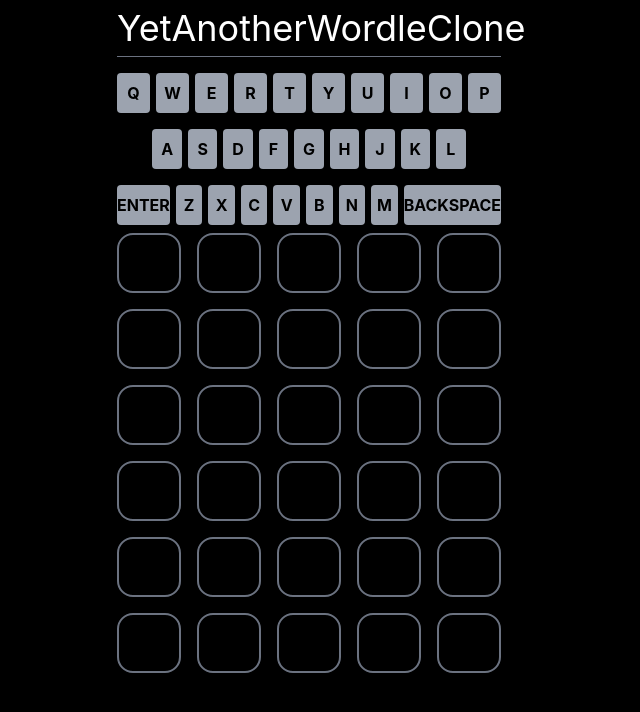
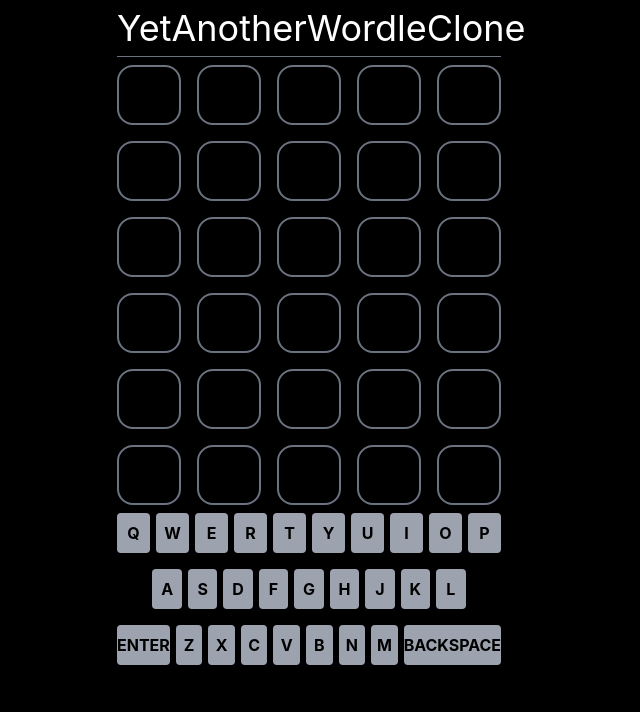
Before and after one commit to ecabigting/yetanotherwordleclone, a React (Vite) app: page / in a window 1280 px wide. Shown: the top 712 px of the page, without its empty margins (331-971 px from the left). Built offline with nearby package versions, Linux system fonts and the light colour scheme.

Commit message:
- add logic to handle correct key state on keyboard

```diff
--- a/src/App.tsx
+++ b/src/App.tsx
@@ -54,10 +54,6 @@ export default function App() {
         <h1 className='text-4xl text-center text-white'>YetAnotherWordleClone</h1>
       </header>
 
-      <Keyboard onClick={letter => {
-        addGuessLetter(letter);
-      }}/>
-
       <main className='grid grid-rows-6 gap-4'>
         {rows.map(({ guess, result }, index) => (
           <WordRow
@@ -68,6 +64,10 @@ export default function App() {
           />
         ))}
       </main>
+
+      <Keyboard onClick={letter => {
+        addGuessLetter(letter);
+      }}/>
 
       {gameOver && (
         <div
@@ -88,7 +88,10 @@ export default function App() {
           </button>
         </div>
       )}
+
     </div>
+
+
   );
 }
 
--- a/src/Keyboard.tsx
+++ b/src/Keyboard.tsx
@@ -1,7 +1,11 @@
 import React from "react";
+import { userStore } from "./store";
+import { LetterState } from "./word-utils";
 
 export default function Keyboard({onClick : onClickProp }: {onClick : (letter:string) => void})
 {
+    const keyboardLetterState = userStore((s) => s.keyboardLetterState);
+
     const onClick = (e: React.MouseEvent<HTMLButtonElement>)=>{
         const letter = e.currentTarget.textContent;
 
@@ -16,13 +20,21 @@ export default function Keyboard({onClick : onClickProp }: {onClick : (letter:st
                 {
                     keyCharRow.map((key,i) => {
                         let styles="rounded font-bold uppercase py-2 flex-1";
-                        if(key !== '') {
-                            styles+=" bg-gray-400"
-                        }
+
+                        const letterState = keyStateStyle[keyboardLetterState[key]];
 
                         if(key === ''){
                             styles += ' pointer-events-none'
                         }
+
+                        if(letterState)
+                        {
+                            styles += `${letterState}`;
+                        }else
+                         if(key !== '') {
+                            styles += ' bg-gray-400';
+                        }
+
                         return <button key={i}
                         onClick={onClick}
                         className={styles}>{key}</button>
@@ -38,3 +50,10 @@ const KeyboardChars = [
     ['', 'a', 's', 'd', 'f', 'g', 'h', 'j', 'k', 'l', ''],
     ['Enter', 'z', 'x', 'c', 'v', 'b', 'n', 'm', 'Backspace'],
   ];
+
+  const keyStateStyle = {
+    //null : 'text-black border-gray-500',
+    [LetterState.Miss] : ' bg-gray-500',
+    [LetterState.Present] :' bg-yellow-500',
+    [LetterState.Match] : ' bg-green-500',
+  }
--- a/src/store.ts
+++ b/src/store.ts
@@ -11,6 +11,7 @@ interface StoreState {
   answer: string;
   rows: GuessRow[];
   gameState: 'playing' | 'won' | 'lost';
+  keyboardLetterState: {[letter:string]:LetterState};
   addGuess: (guess: string) => void;
   newGame: (initialGuess?: string[]) => void;
 }
@@ -33,8 +34,28 @@ export const userStore = create<StoreState>(
           },
         ];
 
+        const keyboardLetterState = get().keyboardLetterState;
+        result.forEach((res,i)=>{
+          const resultGLetter = guess[i];
+          const currentLetterState = keyboardLetterState[resultGLetter];
+          switch(currentLetterState)
+          {
+            case LetterState.Match:
+              break;
+            case LetterState.Present:
+              if(res === LetterState.Miss){
+                break;
+              }
+            default:
+              keyboardLetterState[resultGLetter] = res;
+              break;
+
+          }
+        });
+
         set(() => ({
           rows,
+          keyboardLetterState,
           gameState: playerWon ? 'won' : rows.length === GUESS_LENGTH ? 'lost' : 'playing',
         }));
       };
@@ -42,12 +63,14 @@ export const userStore = create<StoreState>(
       return ({
         answer: getRandomWord(),
         rows: [],
+        keyboardLetterState: {},
         gameState: 'playing',
         addGuess,
         newGame: (initialRows = []) => {
           set({
             answer: getRandomWord(),
             rows: [],
+            keyboardLetterState: {},
             gameState: 'playing',
           });
 
```
